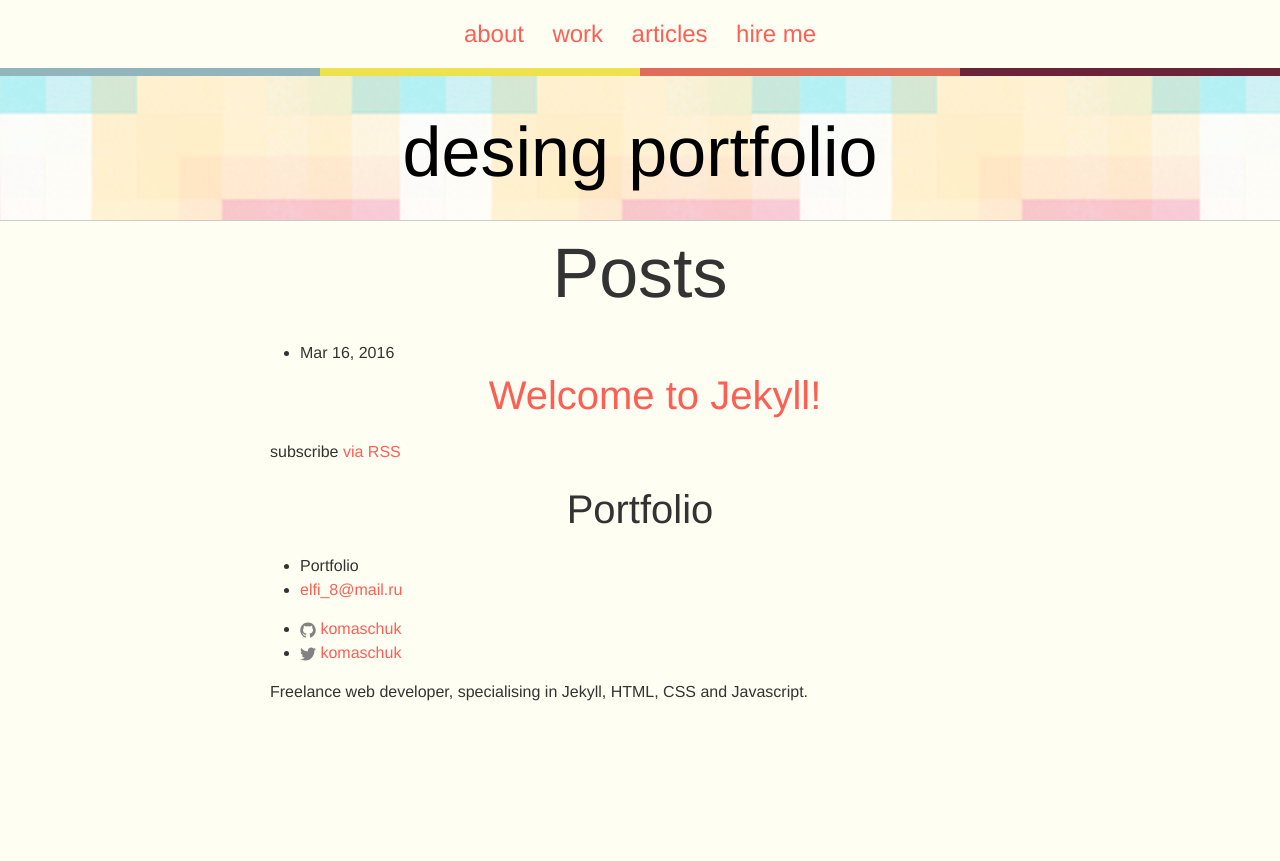
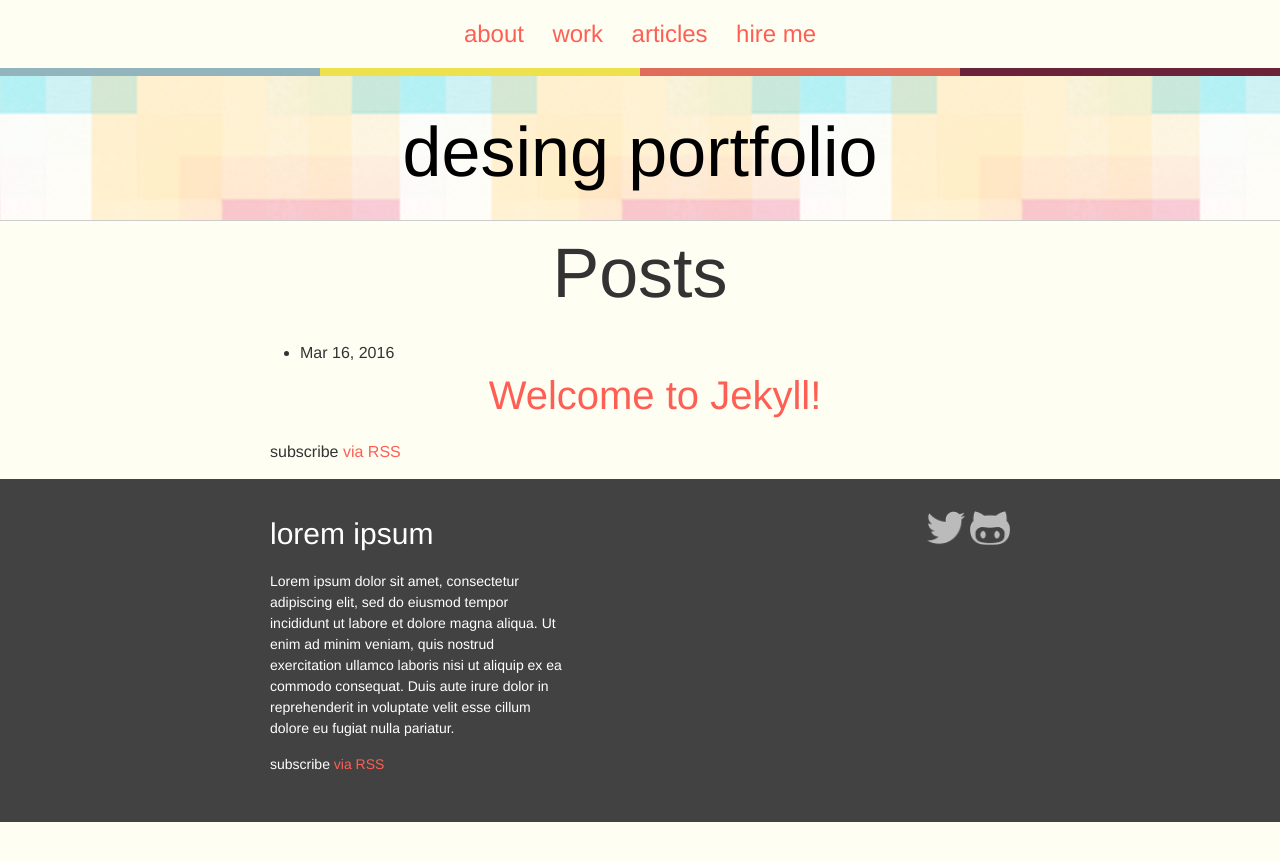
Before and after one commit to komaschuk/portfolio, a Jekyll site: the page built from index.html, in a window 1280 px wide. Shown: the top 861 px of the page. Built offline with Jekyll 4.4.1, drawn with Linux system fonts in a browser that asks for light colours.

Commit message:
Add makrup and styles for the footer

```diff
--- a/_includes/footer.html
+++ b/_includes/footer.html
@@ -1,38 +1,25 @@
 <footer class="site-footer">
 
   <div class="wrapper">
-
-    <h2 class="footer-heading">{{ site.title }}</h2>
-
-    <div class="footer-col-wrapper">
-      <div class="footer-col footer-col-1">
-        <ul class="contact-list">
-          <li>{{ site.title }}</li>
-          <li><a href="mailto:{{ site.email }}">{{ site.email }}</a></li>
-        </ul>
-      </div>
-
-      <div class="footer-col footer-col-2">
-        <ul class="social-media-list">
-          {% if site.github_username %}
-          <li>
-            {% include icon-github.html username=site.github_username %}
-          </li>
-          {% endif %}
-
-          {% if site.twitter_username %}
-          <li>
-            {% include icon-twitter.html username=site.twitter_username %}
-          </li>
-          {% endif %}
-        </ul>
-      </div>
-
-      <div class="footer-col footer-col-3">
-        <p>{{ site.description }}</p>
-      </div>
+    <div class="footer-content">
+      <h3>lorem ipsum</h3>
+      <p>Lorem ipsum dolor sit amet, consectetur adipiscing elit, sed do eiusmod tempor incididunt ut labore et dolore magna aliqua. Ut enim ad minim veniam, quis nostrud exercitation ullamco laboris nisi ut aliquip ex ea commodo consequat. Duis aute irure dolor in reprehenderit in voluptate velit esse cillum dolore eu fugiat nulla pariatur. </p>
+      <p>subscribe <a href="{{" /feed.xml | prepend: site.baseurl "}}">via RSS</a></p>
     </div>
-
+    <div class="footer-social">
+      <ul>
+        <li>
+          <a href="https://twitter.com/{{ site.twitter_username }}">
+            <img src="/images/twitter.png" alt="twitter logo" width="40">
+          </a>
+        </li>
+        <li>
+          <a href="https://github.com/{{ site.github_username }}">
+            <img src="/images/github.png" alt="github logo" width="40">
+          </a>
+        </li>
+      </ul>
+    </div>
   </div>
 
 </footer>
--- a/_sass/_layout.scss
+++ b/_sass/_layout.scss
@@ -1,3 +1,4 @@
+//Header
 .site-nav {
     text-align: center;
 
@@ -24,3 +25,27 @@
     background: url('/images/header-bg2.png');
     background-size: 400px 400px;
 }
+
+//Footer
+
+.site-footer {
+    padding: 2em 0;
+    color: #fff;
+    background: $grey-color-dark;
+}
+.footer-content {
+    float: left;
+    width: 40%;
+    font-size: 0.875em;
+
+    h3 {
+        text-align: left;
+    }
+}
+
+.footer-social {
+    float: right;
+    li {
+        display: inline-block;
+    }
+}
```
